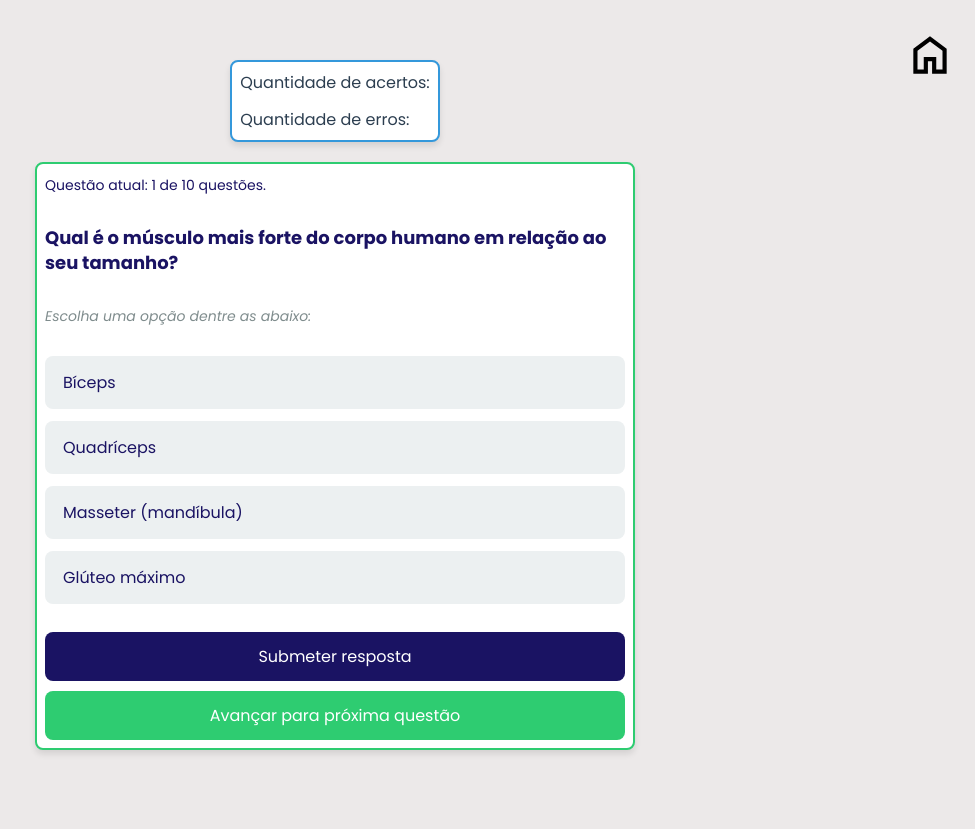
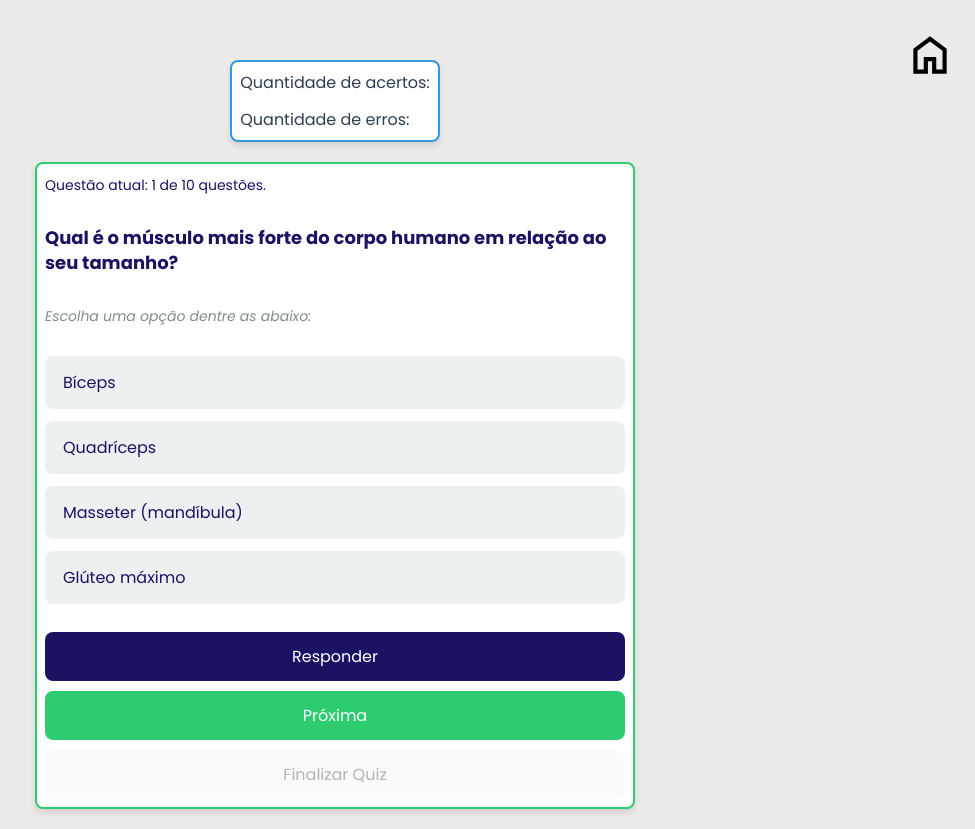
Before and after one commit to SoaresDev03/GymProgress, a plain HTML site: page Site/quiz.html in a window 1280 px wide. Both pictures are taken after a click on the button "INICIAR QUIZ". Shown: the whole page, without its empty margins (305-1280 px from the left). Before the commit the page ends 800 px from the top, so only its background shows below. Drawn offline with Linux system fonts and the light colour scheme.

Commit message:
Alteração nos botoes do quiz

```diff
--- a/Site/Js/quiz.js
+++ b/Site/Js/quiz.js
@@ -90,7 +90,7 @@ let tentativaIncorreta = 0
 let certas = 0
 let erradas = 0
 let quantidadeDeQuestoes = listaDeQuestoes.length
-// let isUltima = numeroDaQuestaoAtual == quantidadeDeQuestoes-1 ? true : false
+let isUltima = numeroDaQuestaoAtual == quantidadeDeQuestoes-1 ? true : false
 
 function onloadEsconder() {
     document.getElementById('pontuacao').style.display = "none"
@@ -109,7 +109,7 @@ function iniciarQuiz() {
     btnSubmeter.disabled = false
     btnProx.disabled = true
     btnConcluir.disabled = true
-    // btnTentarNovamente.disabled = true
+ btnTentarNovamente.disabled = true
 }
 
 function preencherHTMLcomQuestaoAtual(index) {
@@ -261,7 +261,7 @@ function finalizarJogo() {
 
     btnProx.disabled = true
     btnSubmeter.disabled = true
-    // btnConcluir.disabled = true
+    btnConcluir.disabled = true
     btnTentarNovamente.disabled = true
 
 }
--- a/Site/quiz.html
+++ b/Site/quiz.html
@@ -66,9 +66,9 @@
             </div>
 
             <div id="botoes" class="flex-colunar padding-8">
-                <button onclick="submeter()" id="btnSubmeter">Submeter resposta</button>
-                <button onclick="avancar()" id="btnProx" disabled>Avançar para próxima questão</button>
-                  <!-- <button onclick="finalizar()" id="btnConcluir" disabled>Finalizar Quiz</button> -->
+                <button onclick="submeter()" id="btnSubmeter">Responder</button>
+                <button onclick="avancar()" id="btnProx" disabled>Próxima</button>
+                  <button onclick="finalizar()" id="btnConcluir" disabled>Finalizar Quiz</button>
                   <button onclick="tentarNovamente()" id="btnTentarNovamente" disabled>Tentar novamente</button>
 
             </div>
```
